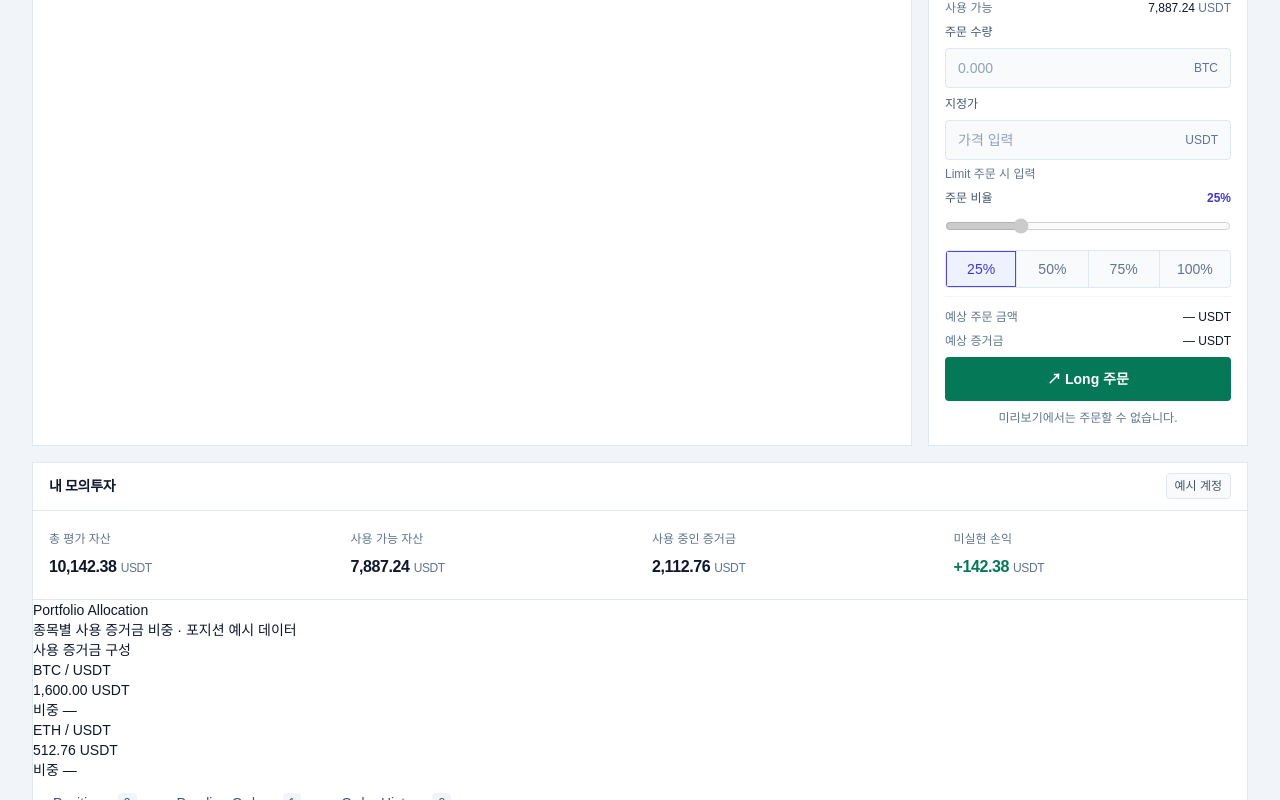
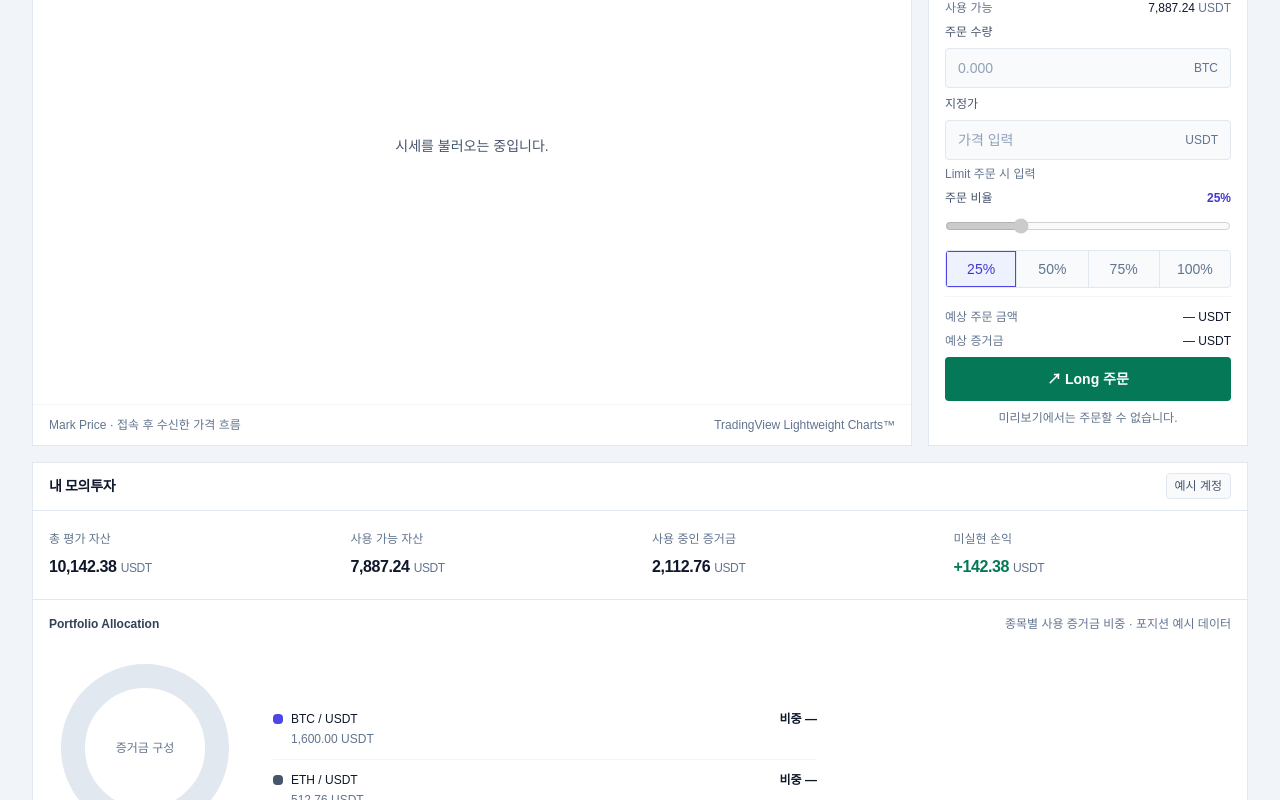
Before and after one commit to wjdwls8520/YogiMangchi_v2, a Next.js app in the folder frontend/: page /trading in a window 1280 px wide. Shown: the part 520-1320 px from the top of the page. Built offline with nearby package versions, Linux system fonts and the light colour scheme.

Commit message:
[frontend] style: 트레이딩 차트 반응형 디자인 적용

```diff
--- a/frontend/src/features/trading/components/chart-state.tsx
+++ b/frontend/src/features/trading/components/chart-state.tsx
@@ -3,9 +3,9 @@ export type PortfolioChartView = "loading" | "data" | "empty" | "unavailable";
 
 export function ChartState({ title, detail }: { title: string; detail?: string }) {
   return (
-    <div role="status" aria-live="polite" data-chart-state>
-      <p>{title}</p>
-      {detail && <p>{detail}</p>}
+    <div role="status" aria-live="polite" data-chart-state className="absolute inset-0 flex flex-col items-center justify-center gap-2 bg-white/90 px-4 text-center">
+      <p className="text-sm font-medium text-slate-600">{title}</p>
+      {detail && <p className="max-w-prose text-xs leading-relaxed text-slate-500">{detail}</p>}
     </div>
   );
 }
--- a/frontend/src/features/trading/components/portfolio-allocation-chart.tsx
+++ b/frontend/src/features/trading/components/portfolio-allocation-chart.tsx
@@ -3,23 +3,28 @@ import { ChartState, type PortfolioChartView } from "./chart-state";
 
 export function PortfolioAllocationChart({ view = "data" }: { view?: PortfolioChartView }) {
   return (
-    <section aria-labelledby="portfolio-heading" aria-describedby="portfolio-description">
-      <header>
-        <h3 id="portfolio-heading">Portfolio Allocation</h3>
-        <p id="portfolio-description">종목별 사용 증거금 비중 · 포지션 예시 데이터</p>
+    <section aria-labelledby="portfolio-heading" aria-describedby="portfolio-description" className="border-b border-slate-200 p-4">
+      <header className="mb-4 flex flex-col gap-1 sm:flex-row sm:items-baseline sm:justify-between sm:gap-3">
+        <h3 id="portfolio-heading" className="text-xs font-semibold text-slate-700">Portfolio Allocation</h3>
+        <p id="portfolio-description" className="text-xs text-slate-500">종목별 사용 증거금 비중 · 포지션 예시 데이터</p>
       </header>
-      <div data-portfolio-frame aria-busy={view === "loading"}>
-        <figure aria-labelledby="portfolio-caption">
-          <div data-doughnut-mount role="img" aria-label="종목별 사용 증거금 비중 Doughnut Chart 영역" />
-          <figcaption id="portfolio-caption">사용 증거금 구성</figcaption>
+      <div data-portfolio-frame aria-busy={view === "loading"} className="relative grid min-h-96 w-full max-w-3xl grid-cols-1 items-center gap-4 sm:min-h-56 sm:grid-cols-[auto_minmax(0,1fr)] sm:gap-8">
+        <figure aria-labelledby="portfolio-caption" className="flex flex-col items-center gap-2">
+          <div data-doughnut-mount role="img" aria-label="종목별 사용 증거금 비중 Doughnut Chart 영역" className="relative size-44 shrink-0 sm:size-48">
+            <svg viewBox="0 0 192 192" fill="none" aria-hidden="true" className="size-full">
+              <circle cx="96" cy="96" r="72" stroke="#e2e8f0" strokeWidth="24" />
+            </svg>
+            <span className="absolute inset-0 flex items-center justify-center text-xs text-slate-500">증거금 구성</span>
+          </div>
+          <figcaption id="portfolio-caption" className="text-xs text-slate-500">사용 증거금 구성</figcaption>
         </figure>
         {view === "data" && (
-          <dl aria-label="종목별 증거금과 비중">
-            {previewPositions.map((position) => (
-              <div key={position.id}>
-                <dt>{position.symbol}</dt>
-                <dd>{position.margin}</dd>
-                <dd>비중 —</dd>
+          <dl aria-label="종목별 증거금과 비중" className="w-full min-w-0 text-xs tabular-nums">
+            {previewPositions.map((position, index) => (
+              <div key={position.id} className="grid grid-cols-[minmax(0,1fr)_auto] gap-x-3 gap-y-1 border-b border-slate-100 py-3 last:border-b-0">
+                <dt className="flex items-center gap-2 font-medium"><span aria-hidden="true" className={`size-2.5 shrink-0 rounded-sm ${index === 0 ? "bg-brand-600" : "bg-slate-600"}`} />{position.symbol}</dt>
+                <dd className="text-right font-semibold">비중 —</dd>
+                <dd className="col-span-2 pl-4.5 text-slate-500">{position.margin}</dd>
               </div>
             ))}
           </dl>
--- a/frontend/src/features/trading/components/trading-chart.tsx
+++ b/frontend/src/features/trading/components/trading-chart.tsx
@@ -19,11 +19,11 @@ export function TradingChart({ view = "loading" }: { view?: MarketChartView }) {
             {timeframe}
           </button>
         ))}
-        <span>Timeframe 미지원</span>
+        <span className="px-2 text-xs text-slate-500">Timeframe 미지원</span>
       </div>
       <figure aria-labelledby="chart-caption" className="flex min-h-80 flex-1 flex-col sm:min-h-96">
-        <div data-market-chart-frame aria-busy={view === "loading"}>
-          <div data-chart-mount aria-label="BTC / USDT Mark Price 선 그래프" role="img" />
+        <div data-market-chart-frame data-view={view} aria-busy={view === "loading"} className="relative min-h-80 flex-1 sm:min-h-96">
+          <div data-chart-mount aria-label="BTC / USDT Mark Price 선 그래프" role="img" className="absolute inset-0 overflow-hidden" />
           {view !== "ready" && <ChartState title={messages[view]} />}
         </div>
         <figcaption id="chart-caption" className="flex flex-wrap justify-between gap-2 border-t border-slate-100 px-4 py-3 text-xs text-slate-500">
```
